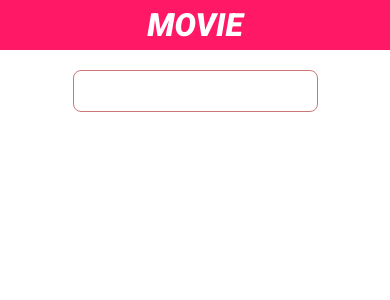
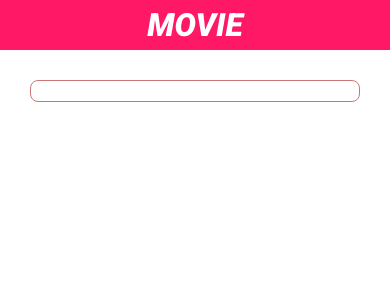
Before and after one commit to HamidGuluzadeh/Movie-Organizer, a React (Vite) app: page /list in a window 390 px wide. Shown: the top 300 px of the page. Built offline with nearby package versions, Linux system fonts and the light colour scheme; a web font is replaced by a local one.

Commit message:
Adding responsive design for mobile

```diff
--- a/src/style.css
+++ b/src/style.css
@@ -270,3 +270,71 @@
     width: 80%;
   }
 }
+
+@media (max-width: 600px) {
+  .main-page .container,
+  .list-page .container {
+    flex-direction: column-reverse;
+    align-items: center;
+    padding: 30px;
+    gap: 15px;
+  }
+
+  .list-page .container {
+    flex-direction: column;
+  }
+
+  .movies,
+  .favourite-area,
+  .lists-area {
+    width: 100%;
+    padding: 10px;
+  }
+
+  .search-area {
+    flex-direction: column;
+    align-items: center;
+  }
+
+  .search-area input,
+  .search-btn {
+    width: 80vw;
+    max-width: none;
+  }
+
+  .movie-card {
+    align-items: center;
+    text-align: center;
+    gap: 15px;
+  }
+
+  .movie-poster {
+    width: 100%;
+    display: flex;
+    justify-content: center;
+  }
+
+  .movie-info {
+    width: 100%;
+    align-items: center;
+  }
+
+  .list-zone {
+    align-items: center;
+    gap: 10px;
+  }
+
+  .list-box {
+    width: 100%;
+  }
+
+  .list-box .saved-movie {
+    align-items: center;
+    gap: 10px;
+    text-align: center;
+  }
+
+  .control .btn {
+    width: 90%;
+  }
+}
```
